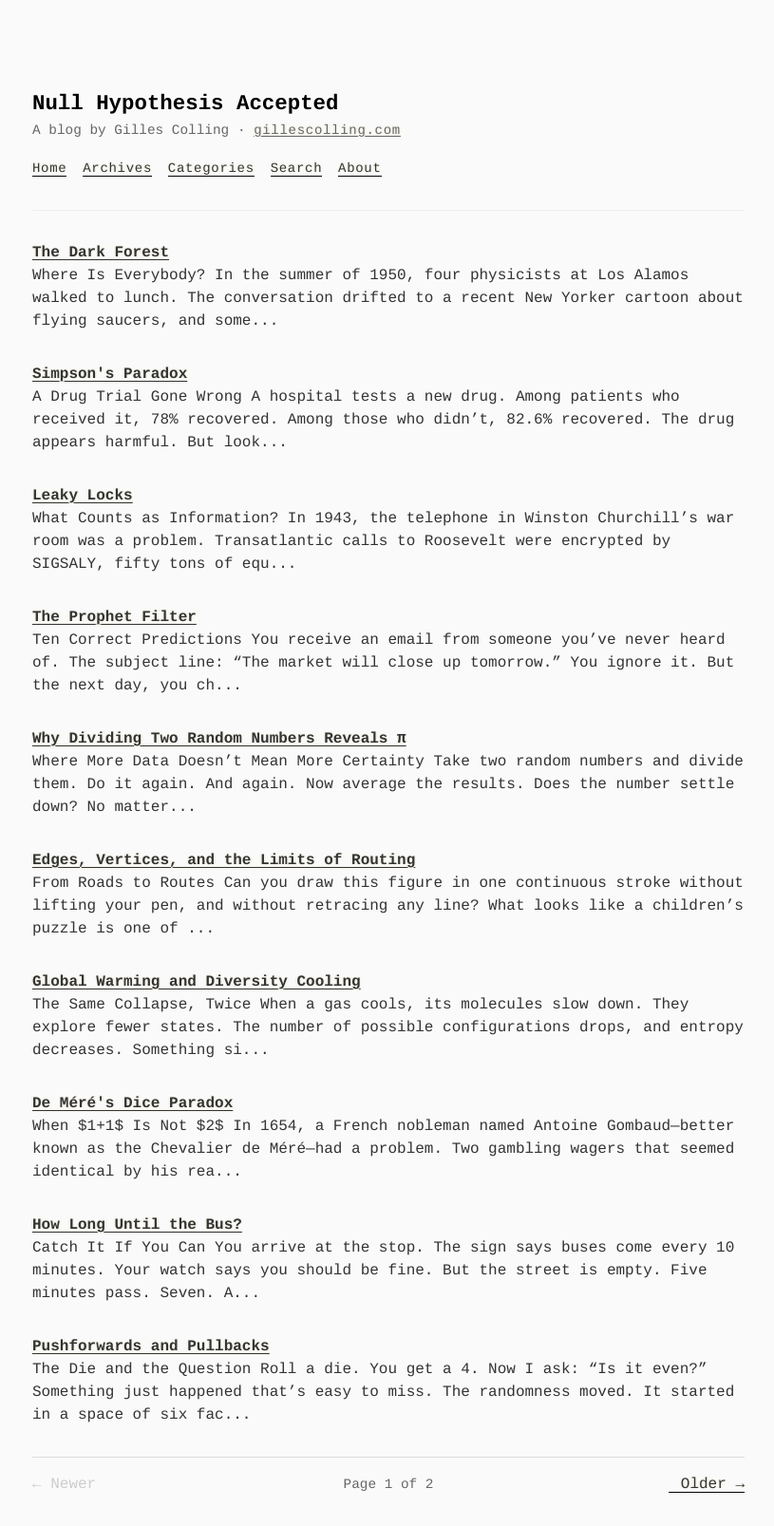
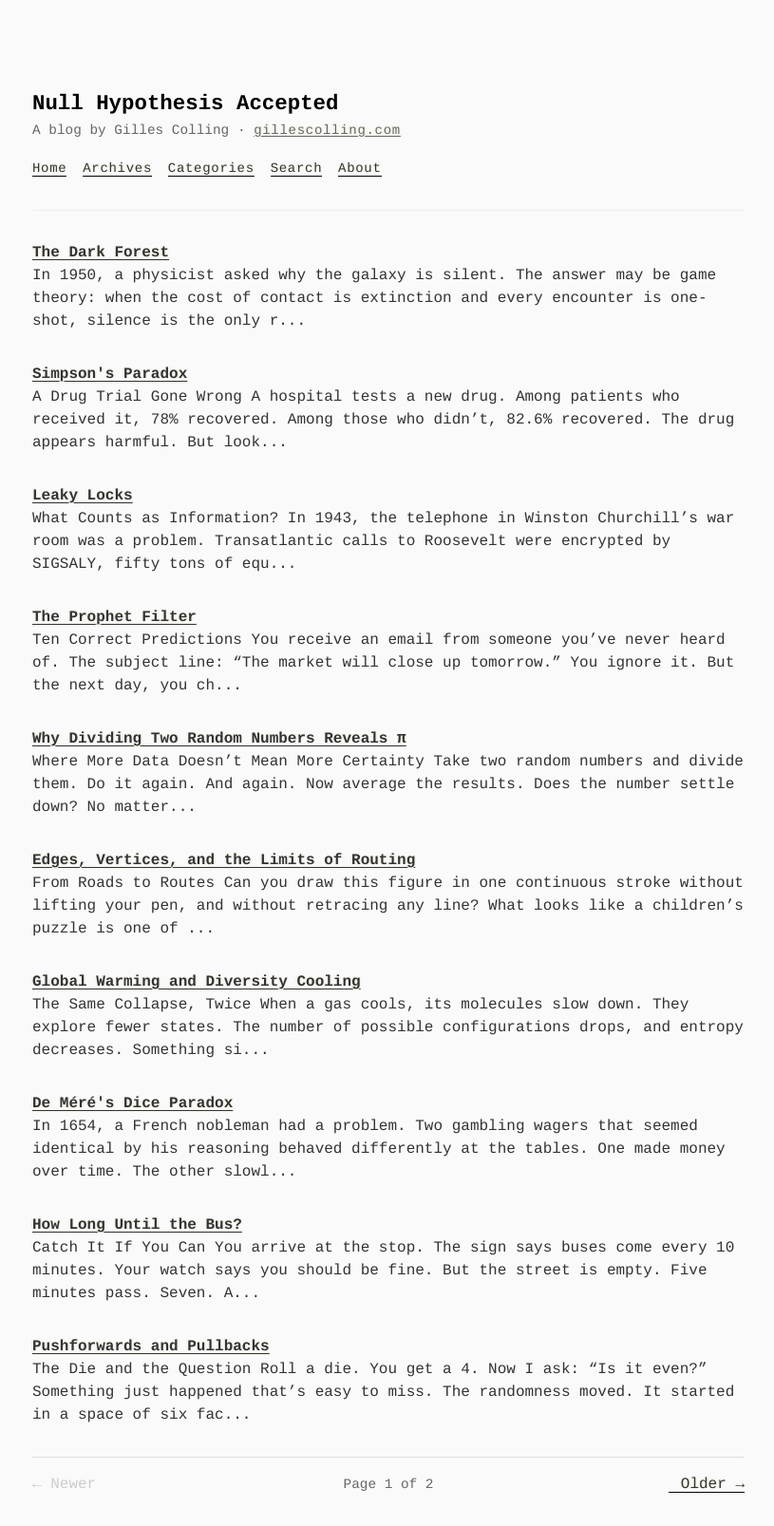
Before and after one commit to gcol33/blog, a Jekyll site: the page built from index.html, in a window 1280 px wide. Shown: the whole page at 95% size, without its empty margins (231-1046 px from the left). Built offline with Jekyll 4.4.1, drawn with Linux system fonts in a browser that asks for light colours; the list of posts is cut into pages by our own code.

Commit message:
Add custom excerpts to posts with LaTeX in opening paragraphs
Jekyll excerpts on the index page don't render KaTeX, so posts
with math in their first paragraph or heading showed raw $...$.
Added front-matter excerpt overrides for de-mere-dice and
the-dark-forest.

Co-Authored-By: Claude Opus 4.6 <noreply@anthropic.com>

```diff
--- a/_posts/2025-09-06-de-mere-dice.md
+++ b/_posts/2025-09-06-de-mere-dice.md
@@ -4,6 +4,7 @@ title: "De Méré's Dice Paradox"
 date: 2025-09-06
 categories: probability paradox history
 toc: true
+excerpt: "In 1654, a French nobleman had a problem. Two gambling wagers that seemed identical by his reasoning behaved differently at the tables. One made money over time. The other slowly drained it."
 ---
 
 ## When $1+1$ Is Not $2$
--- a/_posts/2026-03-12-the-dark-forest.md
+++ b/_posts/2026-03-12-the-dark-forest.md
@@ -4,6 +4,7 @@ title: "The Dark Forest"
 date: 2026-03-12
 categories: probability paradox
 toc: true
+excerpt: "In 1950, a physicist asked why the galaxy is silent. The answer may be game theory: when the cost of contact is extinction and every encounter is one-shot, silence is the only rational strategy."
 ---
 
 ## Where Is Everybody?
```
